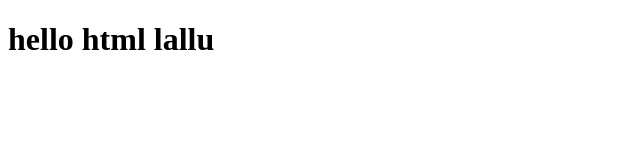
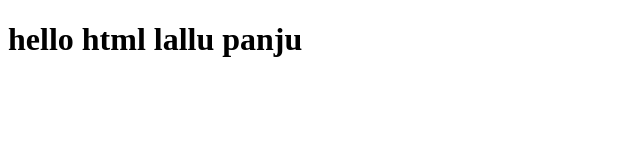
Before and after one commit to nachiket-24/courseratest, a plain HTML site: page site/index.html in a window 1280 px wide. Shown: the whole page, without its empty margins (0-640 px from the left). Drawn offline with Linux system fonts and the light colour scheme.

Commit message:
second try

```diff
--- a/site/index.html
+++ b/site/index.html
@@ -4,7 +4,6 @@
 	<title>hello</title>
 </head>
 <body>
-	<h1>hello html lallu</h1>
-
+<h1>hello html lallu panju</h1>
 </body>
 </html>
```
